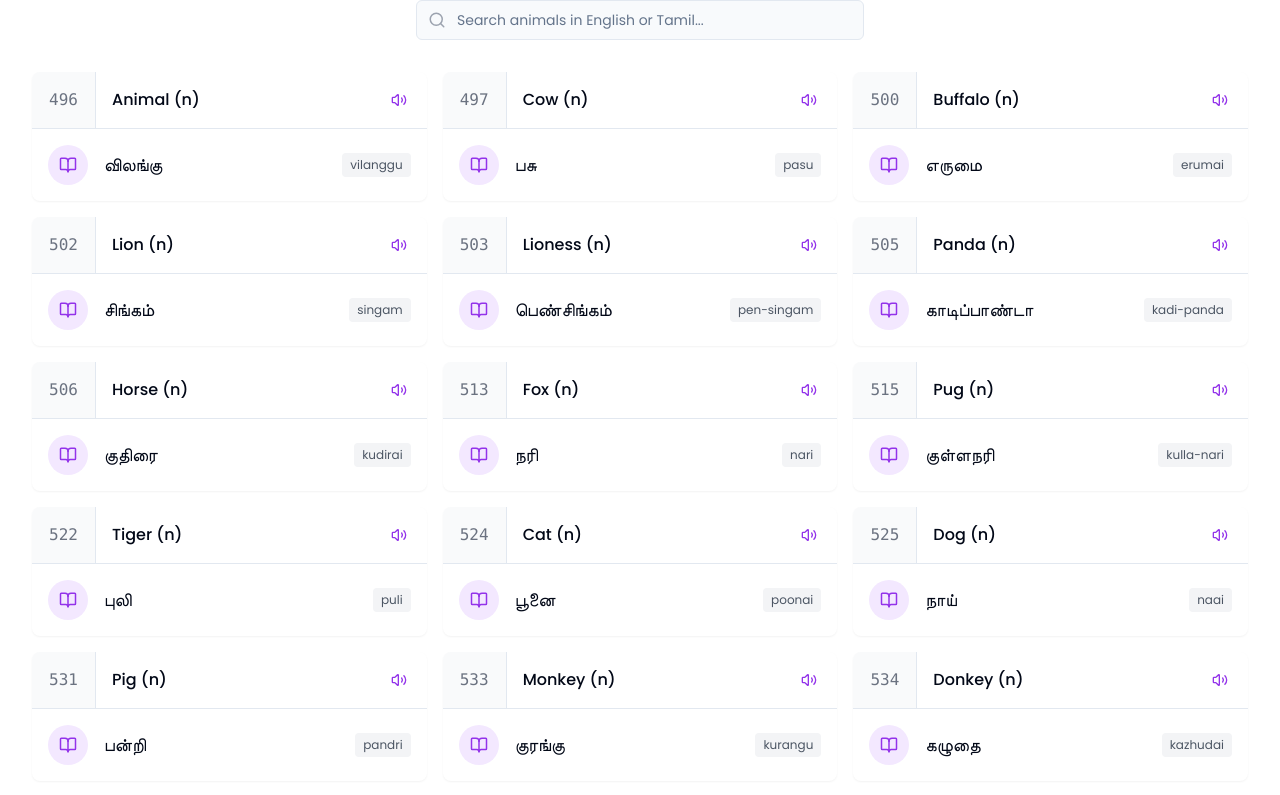
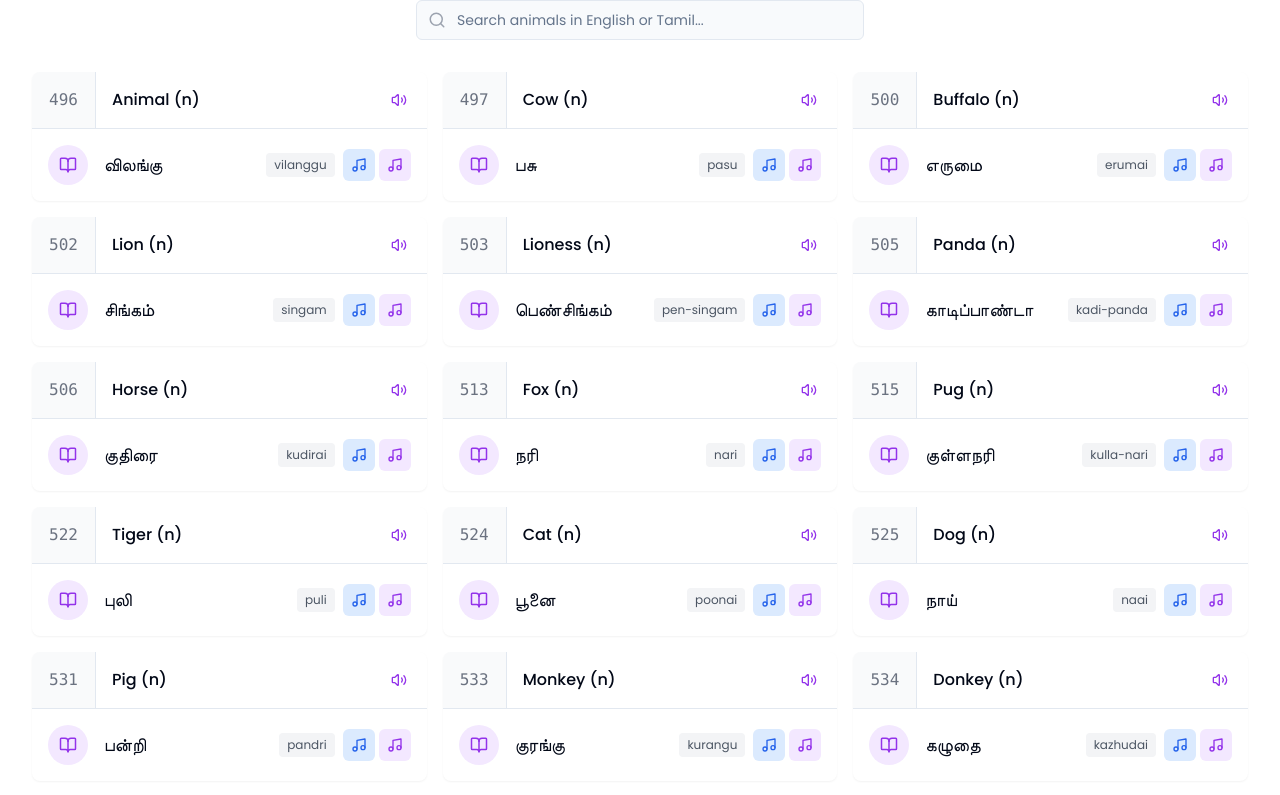
Before and after one commit to Ksoftinnovation/online-wisdom-garden, a React (Vite) app: page /language-book in a window 1280 px wide. Shown: the part 1000-1795 px from the top of the page. Built offline with nearby package versions, Linux system fonts and the light colour scheme.

Commit message:
Add pronunciation buttons
Add Tamil and English pronunciation buttons to play sounds.

```diff
--- a/src/components/TranslationContent.tsx
+++ b/src/components/TranslationContent.tsx
@@ -1,9 +1,9 @@
 
-import React, { useState } from "react";
+import React, { useState, useRef } from "react";
 import { Card, CardContent } from "@/components/ui/card";
 import { Input } from "@/components/ui/input";
 import { Button } from "@/components/ui/button";
-import { Search, BookOpen, Volume2 } from "lucide-react";
+import { Search, BookOpen, Volume2, VolumeX, Music } from "lucide-react";
 import {
   Tooltip,
   TooltipContent,
@@ -15,6 +15,7 @@ import {
   PopoverContent,
   PopoverTrigger,
 } from "@/components/ui/popover";
+import { useToast } from "@/hooks/use-toast";
 
 // Sample animal names data from the uploaded images
 const animalTranslations = [
@@ -44,6 +45,9 @@ const animalTranslations = [
 const TranslationContent = () => {
   const [searchTerm, setSearchTerm] = useState("");
   const [activeCategory, setActiveCategory] = useState("All");
+  const [isPlaying, setIsPlaying] = useState<number | null>(null);
+  const audioRef = useRef<HTMLAudioElement | null>(null);
+  const { toast } = useToast();
 
   const categories = ["All", "Mammals", "Reptiles", "Birds", "Fish", "Insects"];
 
@@ -51,6 +55,42 @@ const TranslationContent = () => {
     animal.english.toLowerCase().includes(searchTerm.toLowerCase()) ||
     animal.tamil.includes(searchTerm.toLowerCase())
   );
+
+  // Function to play audio with text-to-speech
+  const playAudio = (text: string, language: string, animalId: number) => {
+    // Stop previous audio if playing
+    if (audioRef.current) {
+      audioRef.current.pause();
+    }
+
+    // Set language code for speech synthesis
+    const langCode = language === 'english' ? 'en-US' : 'ta-IN';
+
+    // Use browser's text-to-speech API
+    if ('speechSynthesis' in window) {
+      const speech = new SpeechSynthesisUtterance();
+      speech.text = text;
+      speech.lang = langCode;
+      speech.volume = 1;
+      speech.rate = 0.9;
+      speech.pitch = 1;
+
+      setIsPlaying(animalId);
+
+      speech.onend = () => {
+        setIsPlaying(null);
+      };
+
+      speechSynthesis.speak(speech);
+    } else {
+      // If browser doesn't support speech synthesis
+      toast({
+        title: "Audio not supported",
+        description: "Your browser does not support text-to-speech functionality.",
+        variant: "destructive",
+      });
+    }
+  };
 
   return (
     <section className="py-16 bg-white">
@@ -112,8 +152,21 @@ const TranslationContent = () => {
                           <p>Tamil: <span className="font-medium">{animal.tamil}</span></p>
                           <p className="mt-2">Pronounced as: <span className="font-bold text-purple-600">{animal.pronunciation}</span></p>
                         </div>
-                        <div className="pt-2 text-xs text-gray-400 border-t">
-                          Click to hear pronunciation (coming soon)
+                        <div className="flex space-x-2 mt-3">
+                          <Button
+                            size="sm"
+                            className="flex-1 bg-blue-500 hover:bg-blue-600"
+                            onClick={() => playAudio(animal.english, 'english', animal.id)}
+                          >
+                            {isPlaying === animal.id ? <VolumeX size={16} /> : <Volume2 size={16} />} English
+                          </Button>
+                          <Button
+                            size="sm"
+                            className="flex-1 bg-purple-500 hover:bg-purple-600"
+                            onClick={() => playAudio(animal.tamil, 'tamil', animal.id)}
+                          >
+                            {isPlaying === animal.id ? <VolumeX size={16} /> : <Volume2 size={16} />} Tamil
+                          </Button>
                         </div>
                       </div>
                     </PopoverContent>
@@ -124,6 +177,7 @@ const TranslationContent = () => {
                     <BookOpen size={18} className="text-purple-600" />
                   </div>
                   <div className="font-medium text-lg flex-1">{animal.tamil}</div>
+                  <div className="flex items-center gap-2">
                     <Tooltip>
                       <TooltipTrigger asChild>
                         <div className="text-xs bg-gray-100 px-2 py-1 rounded text-gray-600">
@@ -134,6 +188,25 @@ const TranslationContent = () => {
                         <p>How to pronounce in English</p>
                       </TooltipContent>
                     </Tooltip>
+                    <div className="flex gap-1">
+                      <Button
+                        size="icon"
+                        variant="ghost"
+                        className="h-8 w-8 bg-blue-100 hover:bg-blue-200 text-blue-600"
+                        onClick={() => playAudio(animal.english, 'english', animal.id)}
+                      >
+                        <Music size={14} />
+                      </Button>
+                      <Button
+                        size="icon"
+                        variant="ghost"
+                        className="h-8 w-8 bg-purple-100 hover:bg-purple-200 text-purple-600"
+                        onClick={() => playAudio(animal.tamil, 'tamil', animal.id)}
+                      >
+                        <Music size={14} />
+                      </Button>
+                    </div>
+                  </div>
                 </div>
               </CardContent>
             </Card>
```
Lines whose indentation alone changed are shown as unchanged.
